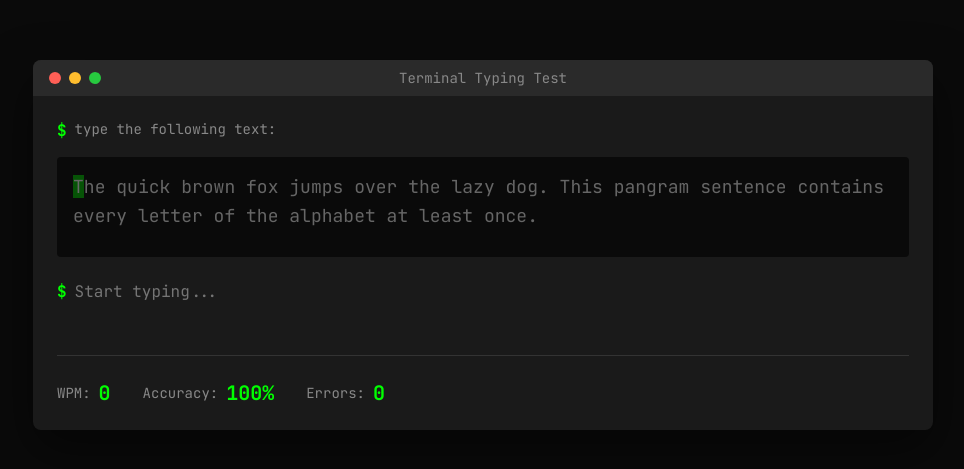
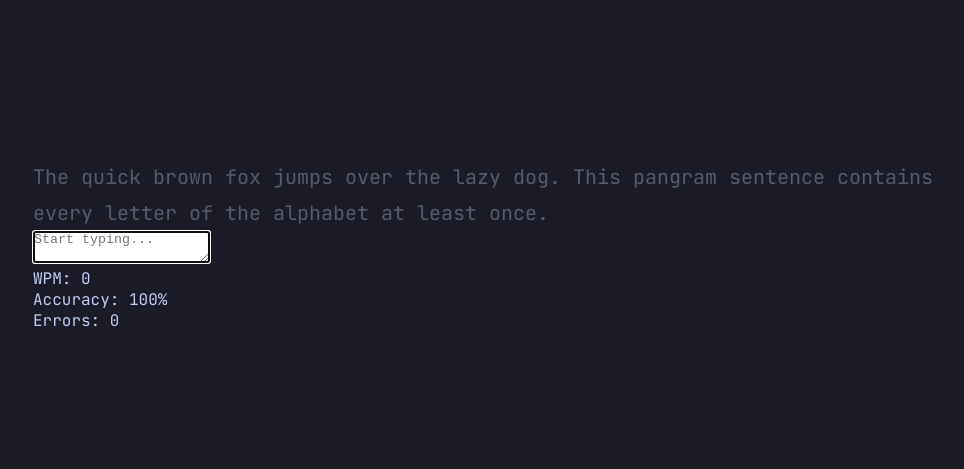
Before and after one commit to devndesigner6/typeterminal, a Next.js app: page / in a window 1280 px wide. Shown: the part 155-624 px from the top of the page, without its empty margins (157-1121 px from the left). Built offline with nearby package versions, Linux system fonts and the light colour scheme.

Commit message:
making the frontend good

```diff
--- a/src/app/page.tsx
+++ b/src/app/page.tsx
@@ -92,28 +92,7 @@ export default function Home() {
 
   return (
     <div className="terminal-container">
-      <div className="terminal">
-        <div className="terminal-header">
-          <div className="terminal-buttons">
-            <span className="terminal-button red"></span>
-            <span className="terminal-button yellow"></span>
-            <span className="terminal-button green"></span>
-          </div>
-          <div className="terminal-title">Terminal Typing Test</div>
-        </div>
-
-        <div className="terminal-body">
-          <div className="terminal-prompt">
-            <span className="prompt-symbol">$</span>
-            <span className="prompt-text">type the following text:</span>
-          </div>
-
-          <div className="text-display">
-            {renderText()}
-          </div>
-
-          <div className="terminal-prompt">
-            <span className="prompt-symbol">$</span>
+      <div className="text-display">{renderText()}</div>
         <textarea
           ref={inputRef}
           className="terminal-input"
@@ -123,34 +102,13 @@ export default function Home() {
           placeholder="Start typing..."
           autoFocus
         />
+
+      <div className="stats">
+        <div>WPM: {wpm}</div>
+        <div>Accuracy: {accuracy}%</div>
+        <div>Errors: {errors}</div>
       </div>
 
-          <div className="stats">
-            <div className="stat">
-              <span className="stat-label">WPM:</span>
-              <span className="stat-value">{wpm}</span>
-            </div>
-            <div className="stat">
-              <span className="stat-label">Accuracy:</span>
-              <span className="stat-value">{accuracy}%</span>
-            </div>
-            <div className="stat">
-              <span className="stat-label">Errors:</span>
-              <span className="stat-value">{errors}</span>
-            </div>
-          </div>
-
-          {isComplete && (
-            <div className="completion-message">
-              <p>Test completed! Your speed: {wpm} WPM with {accuracy}% accuracy</p>
-              <div className="button-group">
-                <button onClick={reset} className="terminal-btn">Try Again</button>
-                <button onClick={loadNewText} className="terminal-btn">New Text</button>
-              </div>
-            </div>
-          )}
-        </div>
-      </div>
     </div>
   )
 }
--- a/src/app/terminal.css
+++ b/src/app/terminal.css
@@ -1,192 +1,55 @@
-/* src/app/terminal.css */
 @import url('https://fonts.googleapis.com/css2?family=JetBrains+Mono:wght@400;700&display=swap');
 
-.terminal-container {
-  min-height: 100vh;
-  background: #0a0a0a;
+body {
+  background: #1a1b26; /* dark indigo/navy */
+  color: #c0caf5;
+  font-family: 'JetBrains Mono', monospace;
   display: flex;
   align-items: center;
   justify-content: center;
-  padding: 20px;
+  height: 100vh;
+  padding: 32px;
 }
 
-.terminal {
+/* Container */
+.terminal-container {
   width: 100%;
   max-width: 900px;
-  background: #1a1a1a;
-  border-radius: 8px;
-  box-shadow: 0 20px 50px rgba(0, 0, 0, 0.5);
-  overflow: hidden;
+  text-align: left;
 }
 
-.terminal-header {
-  background: #2a2a2a;
-  padding: 12px 16px;
-  display: flex;
-  align-items: center;
-  position: relative;
+/* Typing text display */
+.text-display {
+  font-size: 20px;
+  line-height: 1.8;
+  white-space: pre-wrap;
+  word-wrap: break-word;
+  color: #555b6e; /* faded inactive text */
 }
 
-.terminal-buttons {
-  display: flex;
-  gap: 8px;
+/* Default character style */
+.char {
+  transition: all 0.1s ease;
 }
 
-.terminal-button {
-  width: 12px;
-  height: 12px;
-  border-radius: 50%;
-  display: block;
+/* Correctly typed characters */
+.char.correct {
+  color: #c0caf5; /* bright grey-white */
 }
 
-.terminal-button.red {
-  background: #ff5f56;
+/* Incorrect characters */
+.char.incorrect {
+  color: #f7768e; /* soft pink/red */
+  background: rgba(247, 118, 142, 0.2);
 }
 
-.terminal-button.yellow {
-  background: #ffbd2e;
-}
-
-.terminal-button.green {
-  background: #27c93f;
-}
-
-.terminal-title {
-  position: absolute;
-  left: 50%;
-  transform: translateX(-50%);
-  color: #888;
-  font-family: 'JetBrains Mono', monospace;
-  font-size: 14px;
-}
-
-.terminal-body {
-  padding: 24px;
-  font-family: 'JetBrains Mono', monospace;
-  color: #00ff00;
-}
-
-.terminal-prompt {
-  display: flex;
-  align-items: flex-start;
-  margin-bottom: 16px;
-}
-
-.prompt-symbol {
-  color: #00ff00;
-  margin-right: 8px;
-  font-weight: bold;
-}
-
-.prompt-text {
-  color: #888;
-  font-size: 14px;
-}
-
-.text-display {
-  background: #0a0a0a;
-  padding: 16px;
-  border-radius: 4px;
-  margin-bottom: 24px;
-  font-size: 18px;
-  line-height: 1.6;
-  min-height: 100px;
-}
-
-.char {
-  color: #666;
-  position: relative;
-}
-
-.char.correct {
-  color: #00ff00;
-}
-
-.char.incorrect {
-  color: #ff0000;
-  background: rgba(255, 0, 0, 0.2);
-}
-
+/* Current caret (blinking block) */
 .char.current {
-  background: rgba(0, 255, 0, 0.3);
-  animation: blink 1s infinite;
+  background: rgba(200, 200, 255, 0.3);
+  border-radius: 2px;
+  animation: blink 1s step-start infinite;
 }
 
 @keyframes blink {
-  0%, 50% { opacity: 1; }
-  51%, 100% { opacity: 0.3; }
+  50% { background: transparent; }
 }
-
-.terminal-input {
-  background: transparent;
-  border: none;
-  color: #00ff00;
-  font-family: 'JetBrains Mono', monospace;
-  font-size: 16px;
-  outline: none;
-  flex: 1;
-  resize: none;
-  height: auto;
-  min-height: 50px;
-}
-
-.stats {
-  display: flex;
-  gap: 32px;
-  margin-top: 24px;
-  padding-top: 24px;
-  border-top: 1px solid #333;
-}
-
-.stat {
-  display: flex;
-  align-items: center;
-  gap: 8px;
-}
-
-.stat-label {
-  color: #888;
-  font-size: 14px;
-}
-
-.stat-value {
-  color: #00ff00;
-  font-size: 20px;
-  font-weight: bold;
-}
-
-.completion-message {
-  margin-top: 24px;
-  padding: 16px;
-  background: #0a0a0a;
-  border-radius: 4px;
-  text-align: center;
-}
-
-.completion-message p {
-  color: #00ff00;
-  margin-bottom: 16px;
-}
-
-.button-group {
-  display: flex;
-  gap: 16px;
-  justify-content: center;
-}
-
-.terminal-btn {
-  background: #00ff00;
-  color: #0a0a0a;
-  border: none;
-  padding: 8px 24px;
-  font-family: 'JetBrains Mono', monospace;
-  font-weight: bold;
-  cursor: pointer;
-  border-radius: 4px;
-  transition: all 0.2s;
-}
-
-.terminal-btn:hover {
-  background: #00cc00;
-  transform: translateY(-2px);
-}
```
Lines whose indentation alone changed are shown as unchanged.
